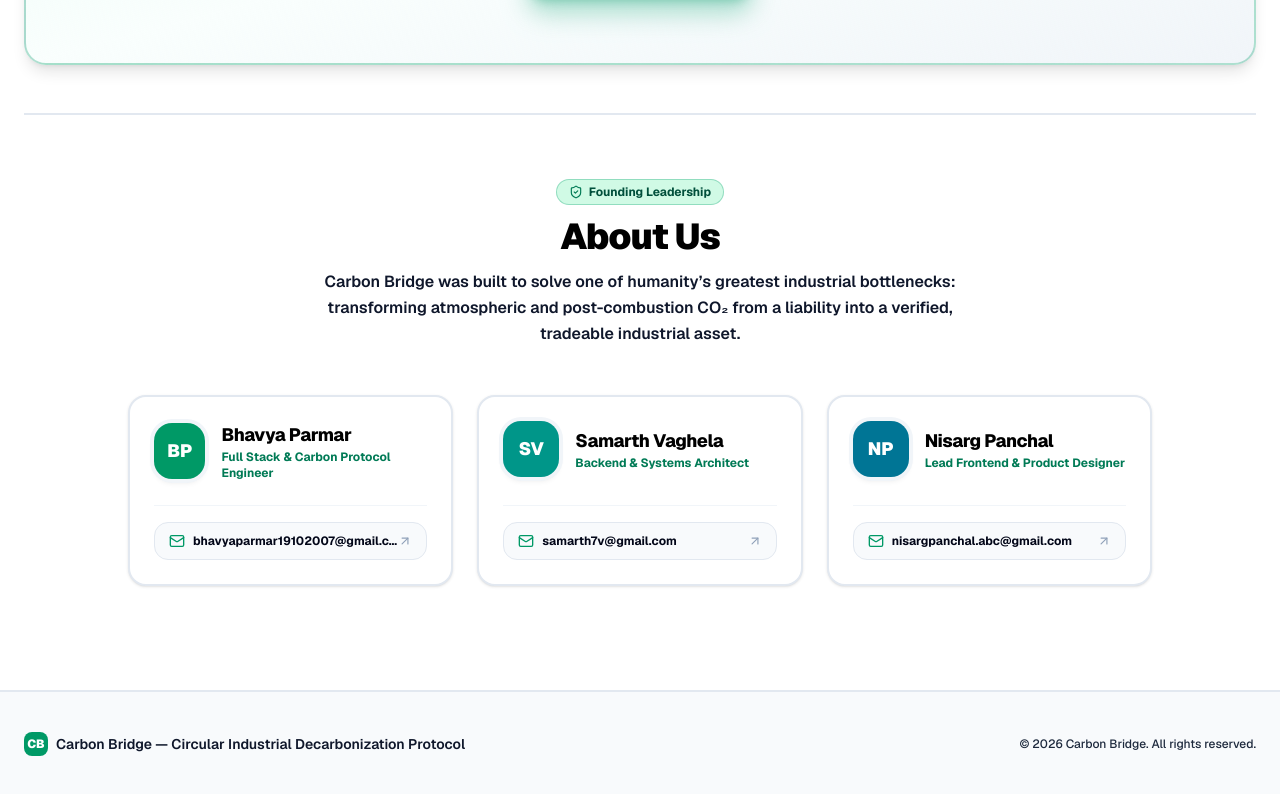
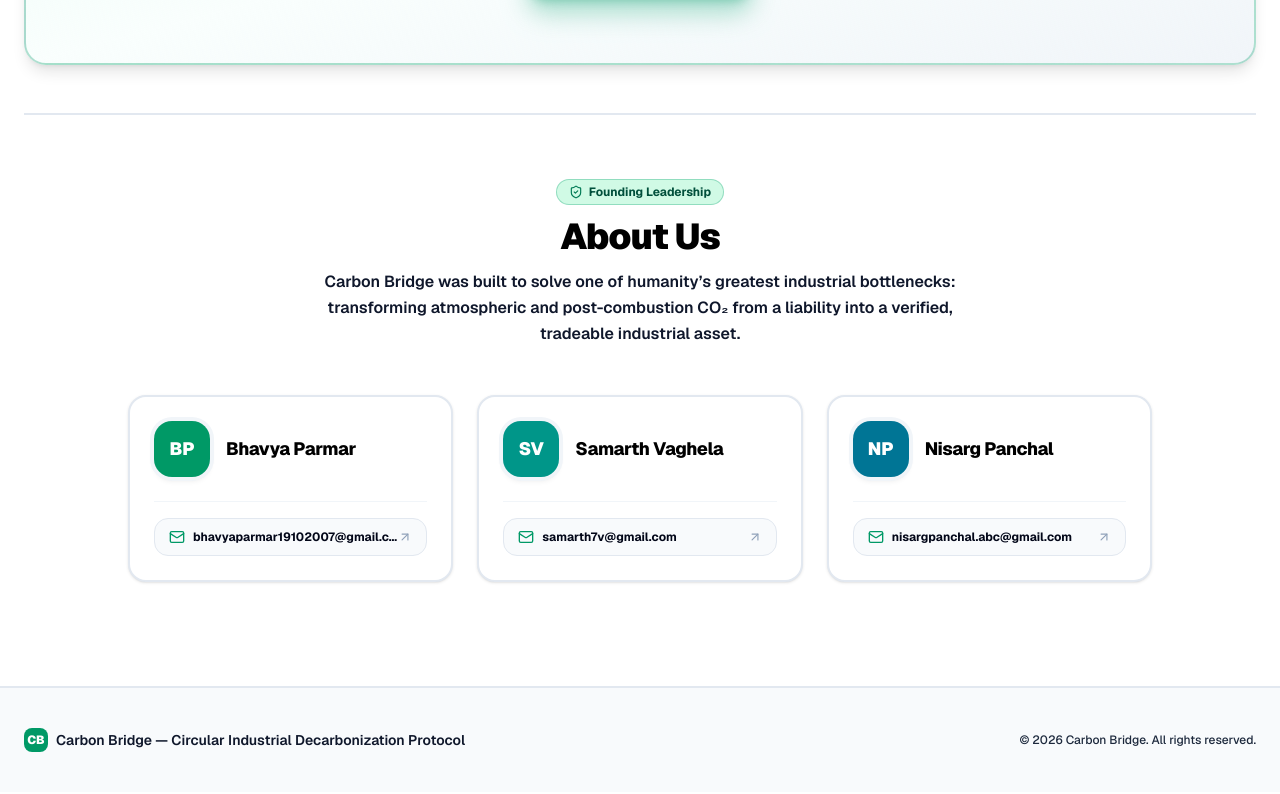
Before and after one commit to nisargcode/hackout-carbon-bridge, a Next.js app: page / in a window 1280 px wide. Shown: the part 2118-2912 px from the top of the page. Built offline with nearby package versions, Linux system fonts and the light colour scheme; no server answers; a web font is replaced by a local one; what next would draw is missing.

Commit message:
removed roles of team members

```diff
--- a/src/app/(landing)/page.tsx
+++ b/src/app/(landing)/page.tsx
@@ -25,21 +25,18 @@ export default function LandingPage() {
   const teamMembers = [
     {
       name: "Bhavya Parmar",
-      role: "Full Stack & Carbon Protocol Engineer",
       email: "bhavyaparmar19102007@gmail.com",
       avatarBg: "bg-emerald-600",
       initials: "BP",
     },
     {
       name: "Samarth Vaghela",
-      role: "Backend & Systems Architect",
       email: "samarth7v@gmail.com",
       avatarBg: "bg-teal-600",
       initials: "SV",
     },
     {
       name: "Nisarg Panchal",
-      role: "Lead Frontend & Product Designer",
       email: "nisargpanchal.abc@gmail.com",
       avatarBg: "bg-cyan-700",
       initials: "NP",
@@ -286,7 +283,6 @@ export default function LandingPage() {
                     </div>
                     <div>
                       <h3 className="font-extrabold text-lg text-black tracking-tight">{member.name}</h3>
-                      <p className="text-xs font-bold text-emerald-700">{member.role}</p>
                     </div>
                   </div>
                 </div>
```
